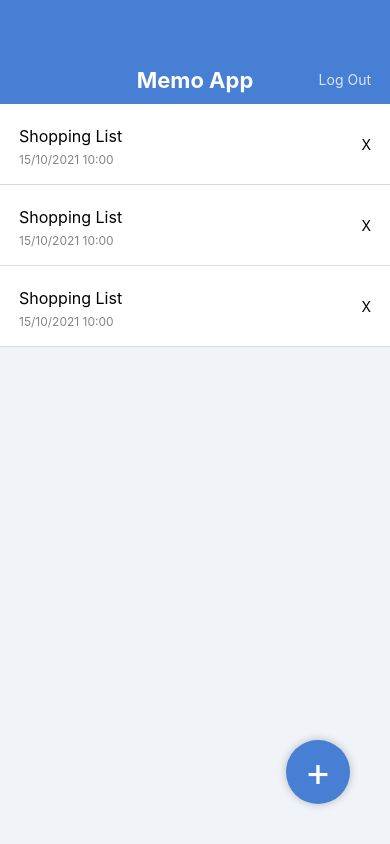
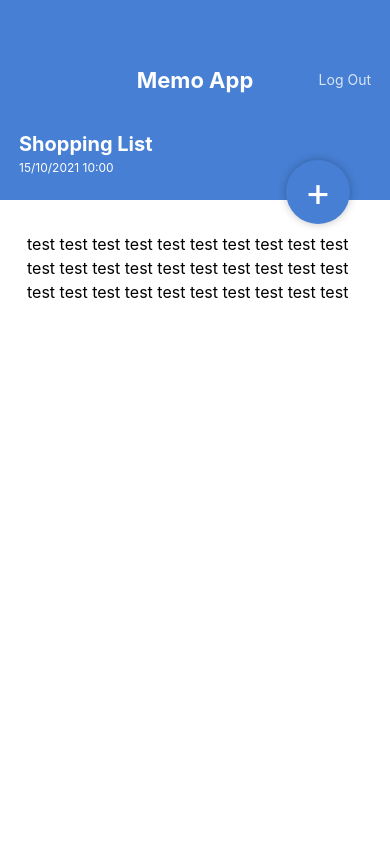
Before and after one commit to yugaro/LockNote, a React Native app: screen / in a window 390 px wide. Built offline with nearby package versions, Linux system fonts and the light colour scheme.

Commit message:
Initial Commit

```diff
--- a/App.jsx
+++ b/App.jsx
@@ -1,22 +1,9 @@
 import React from 'react';
-import { StyleSheet, View } from 'react-native';
-import AppBar from './src/components/AppBar';
-import MemoList from './src/components/MemoList';
-import CircleButton from './src/components/CircleButton';
+import MemoListScreen from './src/screens/MemoListScreen';
+import MemoDetailScreen from './src/screens/MemoDetailScreen';
 
 export default function App() {
   return (
-    <View style={styles.container}>
-      <AppBar />
-      <MemoList />
-      <CircleButton>+</CircleButton>
-    </View>
+    <MemoDetailScreen />
   );
 }
-
-const styles = StyleSheet.create({
-  container: {
-    flex: 1,
-    backgroundColor: '#F0F4F8',
-  },
-});
--- a/src/components/CircleButton.jsx
+++ b/src/components/CircleButton.jsx
@@ -1,11 +1,11 @@
 import React from 'react';
 import { View, Text, StyleSheet } from 'react-native';
-import { string } from 'prop-types';
+import { string, shape } from 'prop-types';
 
 export default function CircleButton(props) {
-  const { children } = props;
+  const { children, style } = props;
   return (
-    <View style={styles.circleButton}>
+    <View style={[styles.circleButton, style]}>
       <Text style={styles.circleButtonLabel}>{children}</Text>
     </View>
   );
@@ -13,6 +13,11 @@
 
 CircleButton.propTypes = {
   children: string.isRequired,
+  style: shape(),
+};
+
+CircleButton.defaultProps = {
+  style: null,
 };
 
 const styles = StyleSheet.create({
--- /dev/null
+++ b/src/screens/MemoDetailScreen.jsx
@@ -0,0 +1,60 @@
+import React from 'react';
+import {
+  View, ScrollView, Text, StyleSheet,
+} from 'react-native';
+import AppBar from '../components/AppBar';
+import CircleButton from '../components/CircleButton';
+
+export default function MemoDetailScreen() {
+  return (
+    <View style={styles.container}>
+      <AppBar />
+      <View style={styles.memoHeader}>
+        <Text style={styles.memoTitle}>Shopping List</Text>
+        <Text style={styles.memoDate}>15/10/2021 10:00</Text>
+      </View>
+      <ScrollView style={styles.memoBody}>
+        <Text style={styles.memoText}>
+          test test test test test test test test test test
+          test test test test test test test test test test
+          test test test test test test test test test test
+        </Text>
+      </ScrollView>
+      <CircleButton style={{ top: 160, bottom: 'auto' }}>+</CircleButton>
+    </View>
+  );
+}
+
+const styles = StyleSheet.create({
+  container: {
+    flex: 1,
+    backgroundColor: '#ffffff',
+  },
+  memoHeader: {
+    backgroundColor: '#467FD3',
+    height: 96,
+    justifyContent: 'center',
+    alignItems: 'flex-start',
+    paddingVertical: 24,
+    paddingHorizontal: 19,
+  },
+  memoTitle: {
+    color: '#ffffff',
+    fontSize: 20,
+    lineHeight: 32,
+    fontWeight: 'bold',
+  },
+  memoDate: {
+    color: '#ffffff',
+    fontSize: 12,
+    lineHeight: 16,
+  },
+  memoBody: {
+    paddingVertical: 32,
+    paddingHorizontal: 27,
+  },
+  memoText: {
+    fontSize: 16,
+    lineHeight: 24,
+  },
+});
--- /dev/null
+++ b/src/screens/MemoListScreen.jsx
@@ -0,0 +1,22 @@
+import React from 'react';
+import { View, StyleSheet } from 'react-native';
+import AppBar from '../components/AppBar';
+import MemoList from '../components/MemoList';
+import CircleButton from '../components/CircleButton';
+
+export default function MemoListScreen() {
+  return (
+    <View style={styles.container}>
+      <AppBar />
+      <MemoList />
+      <CircleButton>+</CircleButton>
+    </View>
+  );
+}
+
+const styles = StyleSheet.create({
+  container: {
+    flex: 1,
+    backgroundColor: '#F0F4F8',
+  },
+});
```
